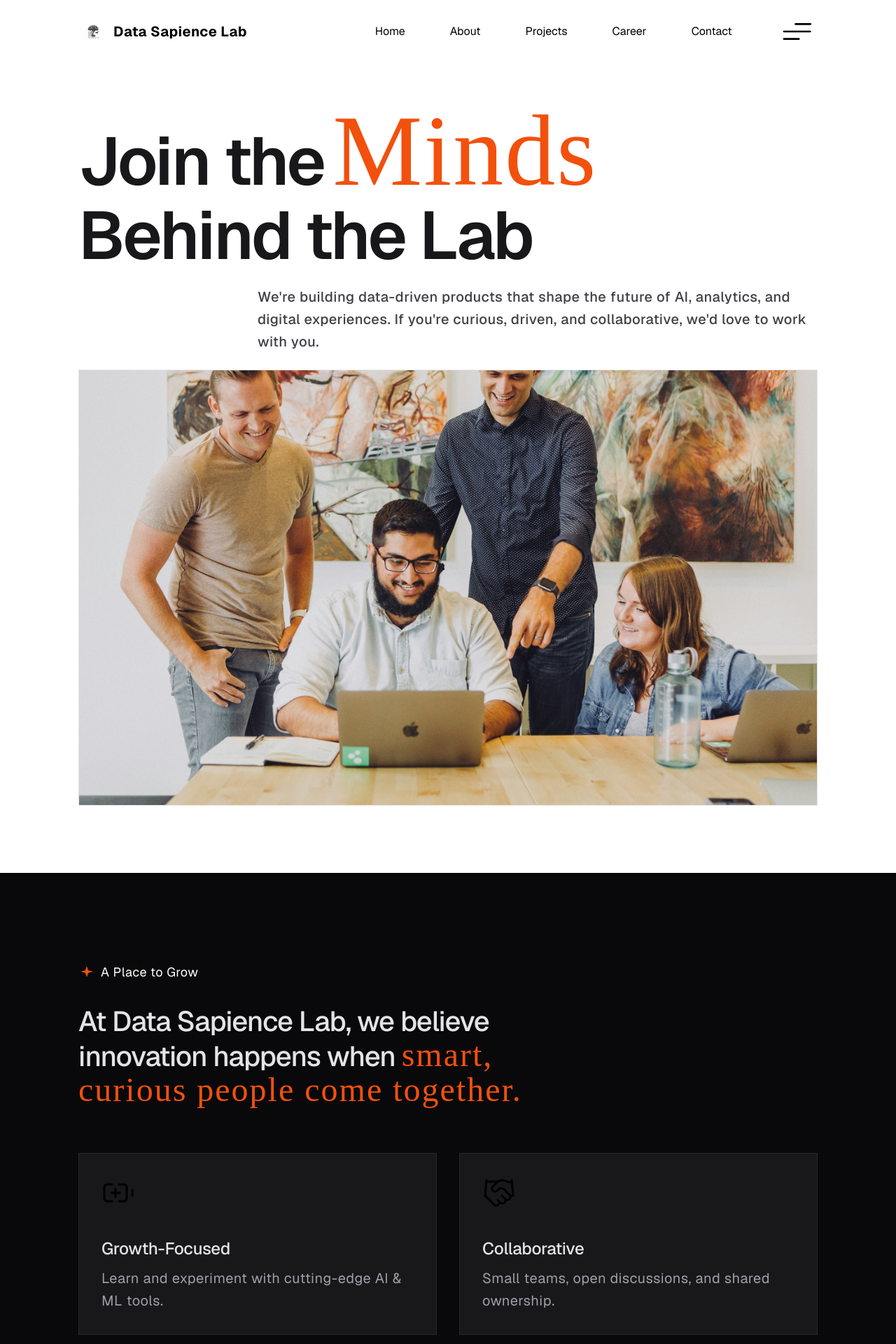
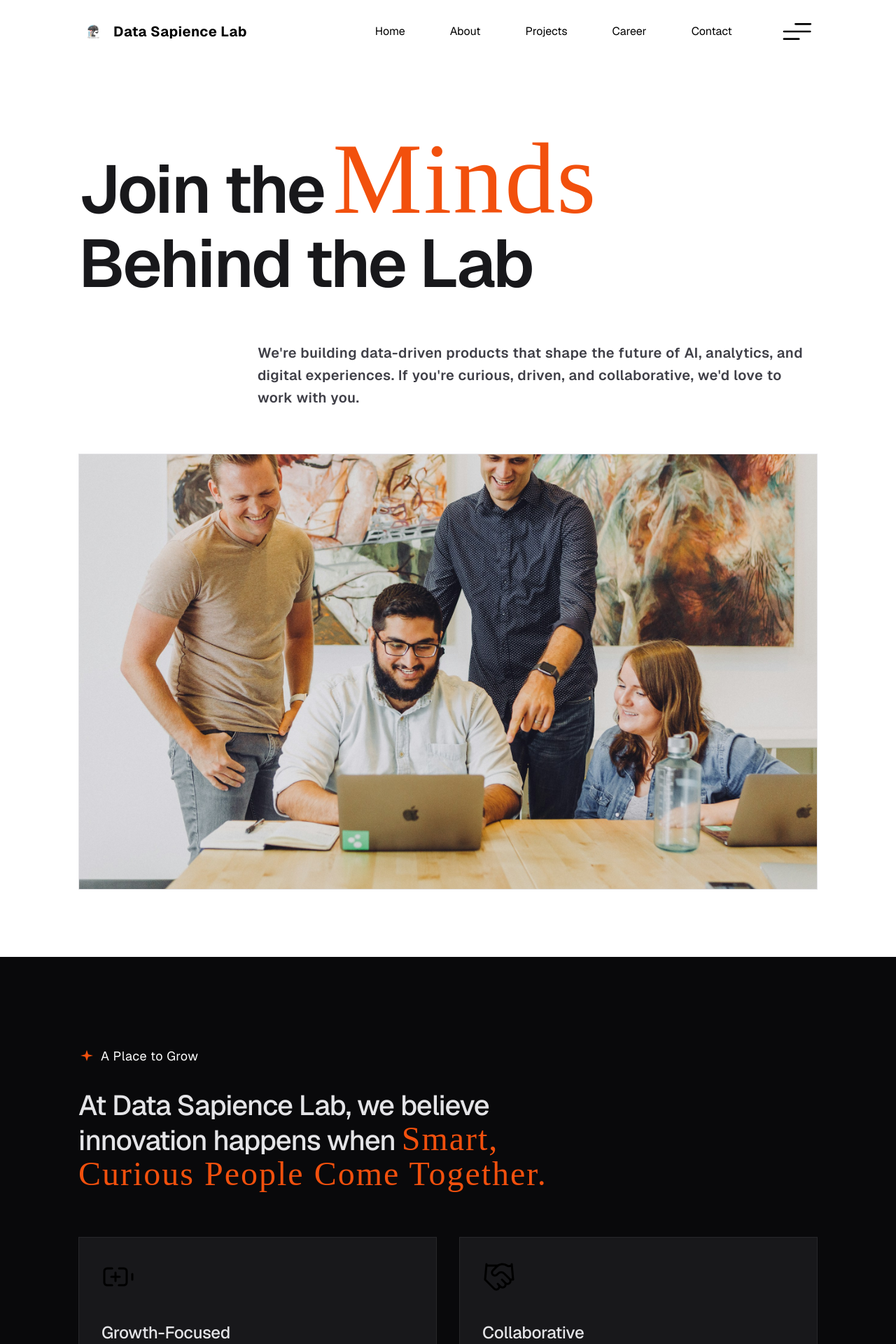
Before and after one commit to datasapiencelab/datasapiencelabweb, a React (Vite) app: page /career in a window 1280 px wide. Shown: the top 1920 px of the page at 70% size. Built offline with nearby package versions, Linux system fonts and the light colour scheme; a web font is replaced by a local one.

Commit message:
fix: adjust padding in CareerHero and update heading accent in career content

```diff
--- a/src/components/sections/CareerHero.tsx
+++ b/src/components/sections/CareerHero.tsx
@@ -22,7 +22,7 @@ export default function CareerHero({
                 <div className="max-w-[1216px] mx-auto">
                     <div className="flex flex-col gap-6">
                         <div>
-                            <div className="flex flex-wrap items-baseline gap-3">
+                            <div className="pt-10 flex flex-wrap items-baseline gap-3">
                                 <h1 className="font-geist font-semibold text-[48px] leading-[52px] md:text-[72px] md:leading-[76px] lg:text-[96px] lg:leading-[96px] tracking-[-3px] text-neutral-primary">
                                     {titleLines.line1}
                                 </h1>
@@ -35,7 +35,7 @@ export default function CareerHero({
                             </h2>
                         </div>
 
-                        <p className="font-geist font-medium text-h6 tracking-[0.5px] text-neutral-tertiary max-w-[800px] md:ml-auto">
+                        <p className="font-geist font-thin sm:font-semibold text-h7 sm:text-h6 tracking-[0.5px] text-neutral-tertiary py-10 max-w-[800px] md:ml-auto">
                             {description}
                         </p>
 
--- a/src/content/career.ts
+++ b/src/content/career.ts
@@ -54,7 +54,7 @@ export const CAREER_CONTENT: CareerPageContent = {
         kicker: "A Place to Grow",
         headingPrefix:
             "At Data Sapience Lab, we believe innovation happens when",
-        headingAccent: "smart, curious people come together.",
+        headingAccent: "Smart, Curious People Come Together.",
         icons: {
             growth: "/assets/icons/battery-plus.svg",
             collaboration: "/assets/icons/handshake.svg",
```
